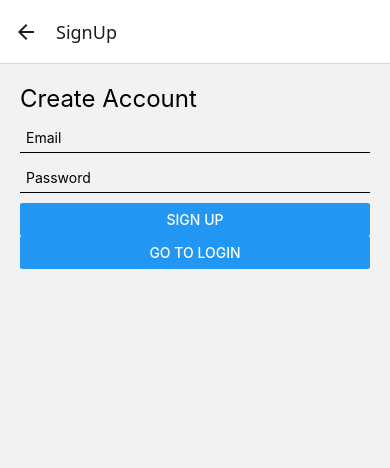
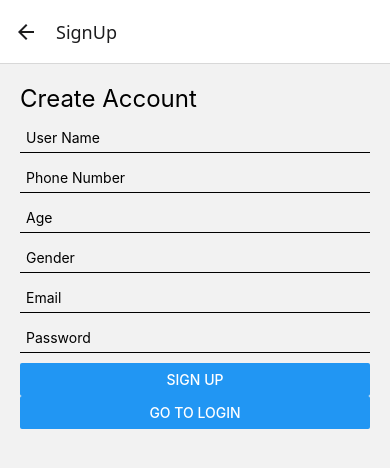
Before and after one commit to Rawan10101/Carevo, a React Native app: screen /SignUp in a window 390 px wide. Shown: the top 468 px of the page. Built offline with nearby package versions, Linux system fonts and the light colour scheme; no server answers.

Commit message:
updating profile and adding some clinics and doctors to database

```diff
--- a/screens/PatientScreens/ProfileScreen.js
+++ b/screens/PatientScreens/ProfileScreen.js
@@ -1,10 +1,33 @@
 // File: ./screens/PatientScreens/ProfileScreen.js
-import React from 'react';
-import { View, Text, StyleSheet, Button } from 'react-native';
-import { auth } from '../../firebaseConfig';
+import React, { useEffect, useState } from 'react';
+import { View, Text, StyleSheet, Button, ActivityIndicator, ScrollView } from 'react-native';
+import { auth, firestore } from '../../firebaseConfig';
 import { signOut } from 'firebase/auth';
+import { doc, getDoc } from 'firebase/firestore';
 
 const ProfileScreen = ({ navigation }) => {
+  const [userData, setUserData] = useState(null);
+  const [loading, setLoading] = useState(true);
+
+  useEffect(() => {
+    const fetchUserData = async () => {
+      try {
+        const userRef = doc(firestore, 'users', auth.currentUser.uid);
+        const userSnap = await getDoc(userRef);
+        if (userSnap.exists()) {
+          setUserData(userSnap.data());
+        } else {
+          console.log('No user data found');
+        }
+      } catch (err) {
+        console.log('Error fetching user data:', err);
+      } finally {
+        setLoading(false);
+      }
+    };
+
+    fetchUserData();
+  }, []);
 
   const handleLogout = async () => {
     try {
@@ -15,36 +38,86 @@ const ProfileScreen = ({ navigation }) => {
     }
   };
 
+  if (loading) {
+    return (
+      <View style={styles.center}>
+        <ActivityIndicator size="large" color="#2b8a3e" />
+      </View>
+    );
+  }
+
+  if (!userData) {
+    return (
+      <View style={styles.center}>
+        <Text>No profile data available.</Text>
+        <Button title="Logout" onPress={handleLogout} color="#d9534f" />
+      </View>
+    );
+  }
+
   return (
-    <View style={styles.container}>
+    <ScrollView contentContainerStyle={styles.container}>
       <Text style={styles.title}>Profile</Text>
-      <Text style={styles.subtitle}>Welcome to your profile!</Text>
+
+      <View style={styles.field}>
+        <Text style={styles.label}>User Name:</Text>
+        <Text style={styles.value}>{userData['User-Name']}</Text>
+      </View>
+
+      <View style={styles.field}>
+        <Text style={styles.label}>Email:</Text>
+        <Text style={styles.value}>{userData.email}</Text>
+      </View>
+
+      <View style={styles.field}>
+        <Text style={styles.label}>Phone Number:</Text>
+        <Text style={styles.value}>{userData.PhoneNumber}</Text>
+      </View>
+
+      <View style={styles.field}>
+        <Text style={styles.label}>Age:</Text>
+        <Text style={styles.value}>{userData.Age}</Text>
+      </View>
+
+      <View style={styles.field}>
+        <Text style={styles.label}>Gender:</Text>
+        <Text style={styles.value}>{userData.Gender}</Text>
+      </View>
+
+      <View style={styles.field}>
+        <Text style={styles.label}>Account Created:</Text>
+        <Text style={styles.value}>
+          {userData.createdAt?.toDate
+            ? userData.createdAt.toDate().toLocaleString()
+            : ''}
+        </Text>
+      </View>
 
       <View style={{ marginTop: 20 }}>
         <Button title="Logout" onPress={handleLogout} color="#d9534f" />
       </View>
-    </View>
+    </ScrollView>
   );
 };
 
 const styles = StyleSheet.create({
   container: {
-    flex: 1,
-    justifyContent: 'center',
-    alignItems: 'center',
+    flexGrow: 1,
     padding: 20,
     backgroundColor: '#f2f4f8',
+    alignItems: 'flex-start',
   },
+  center: { flex: 1, justifyContent: 'center', alignItems: 'center' },
   title: {
     fontSize: 28,
     fontWeight: 'bold',
-    marginBottom: 10,
+    marginBottom: 20,
+    alignSelf: 'center',
+    marginTop: 20,
   },
-  subtitle: {
-    fontSize: 16,
-    color: '#6b7a8f',
-    textAlign: 'center',
-  },
+  field: { marginBottom: 15 },
+  label: { fontSize: 16, fontWeight: '600', color: '#333' },
+  value: { fontSize: 16, color: '#555', marginTop: 2 },
 });
 
 export default ProfileScreen;
--- a/screens/signup.js
+++ b/screens/signup.js
@@ -4,23 +4,26 @@ import { ActivityIndicator, Alert, Button, Text, TextInput, View } from 'react-n
 import { auth, doc, firestore, serverTimestamp, setDoc } from '../firebaseConfig';
 
 export default function SignUpScreen({ navigation }) {
+  const [userName, setUserName] = useState('');
+  const [phoneNumber, setPhoneNumber] = useState('');
+  const [age, setAge] = useState('');
+  const [gender, setGender] = useState('');
   const [email, setEmail] = useState('');
   const [password, setPassword] = useState('');
   const [error, setError] = useState('');
   const [loading, setLoading] = useState(false);
 
-  // Simple email regex for validation
-  const validateEmail = (email) =>
-    /^[^\s@]+@[^\s@]+\.[^\s@]+$/.test(email);
-
-  // Minimum password length
-  const validatePassword = (password) =>
-    password.length >= 6;
+  // Simple validations
+  const validateEmail = (email) => /^[^\s@]+@[^\s@]+\.[^\s@]+$/.test(email);
+  const validatePassword = (password) => password.length >= 6;
 
   const handleSignUp = async () => {
     setError('');
 
-    // Client-side validation
+    if (!userName || !phoneNumber || !age || !gender) {
+      setError('Please fill all fields.');
+      return;
+    }
     if (!validateEmail(email)) {
       setError('Please enter a valid email address.');
       return;
@@ -34,15 +37,19 @@ export default function SignUpScreen({ navigation }) {
     try {
       const userCredential = await createUserWithEmailAndPassword(auth, email, password);
       const userRef = doc(firestore, 'users', userCredential.user.uid);
+
       await setDoc(userRef, {
-        email,
+        'User-Name': userName,
+        PhoneNumber: phoneNumber,
+        Age: age,
+        Gender: gender,
+        email: email,
         createdAt: serverTimestamp(),
       });
 
       Alert.alert('Success', 'Account created successfully!');
       navigation.navigate('Login');
     } catch (err) {
-      // Friendly error messages
       let friendlyError = err.message;
       if (err.code === 'auth/email-already-in-use') {
         friendlyError = 'That email is already in use.';
@@ -59,33 +66,57 @@ export default function SignUpScreen({ navigation }) {
   return (
     <View style={{ padding: 20 }}>
       <Text style={{ fontSize: 24, marginBottom: 10 }}>Create Account</Text>
+
+      <TextInput
+        placeholder="User Name"
+        value={userName}
+        onChangeText={setUserName}
+        style={styles.input}
+      />
+      <TextInput
+        placeholder="Phone Number"
+        value={phoneNumber}
+        onChangeText={setPhoneNumber}
+        keyboardType="phone-pad"
+        style={styles.input}
+      />
+      <TextInput
+        placeholder="Age"
+        value={age}
+        onChangeText={setAge}
+        keyboardType="numeric"
+        style={styles.input}
+      />
+      <TextInput
+        placeholder="Gender"
+        value={gender}
+        onChangeText={setGender}
+        style={styles.input}
+      />
       <TextInput
         placeholder="Email"
         value={email}
         onChangeText={setEmail}
         autoCapitalize="none"
         keyboardType="email-address"
-        textContentType="emailAddress"
-        accessible
-        accessibilityLabel="Email address"
-        style={{ marginBottom: 10, borderBottomWidth: 1, padding: 6 }}
+        style={styles.input}
       />
       <TextInput
         placeholder="Password"
         value={password}
         onChangeText={setPassword}
         secureTextEntry
-        textContentType="password"
-        accessible
-        accessibilityLabel="Password"
-        style={{ marginBottom: 10, borderBottomWidth: 1, padding: 6 }}
+        style={styles.input}
       />
+
       {error ? <Text style={{ color: 'red', marginBottom: 8 }}>{error}</Text> : null}
+
       {loading ? (
         <ActivityIndicator size="small" color="#007bff" />
       ) : (
         <Button title="Sign Up" onPress={handleSignUp} disabled={loading} />
       )}
+
       <Button
         title="Go to Login"
         onPress={() => navigation.navigate('Login')}
@@ -94,3 +125,7 @@ export default function SignUpScreen({ navigation }) {
     </View>
   );
 }
+
+const styles = {
+  input: { marginBottom: 10, borderBottomWidth: 1, padding: 6 },
+};
```
Also changed, not shown: screens/PatientScreens/clinicsScreen.js (line endings or trailing spaces).
